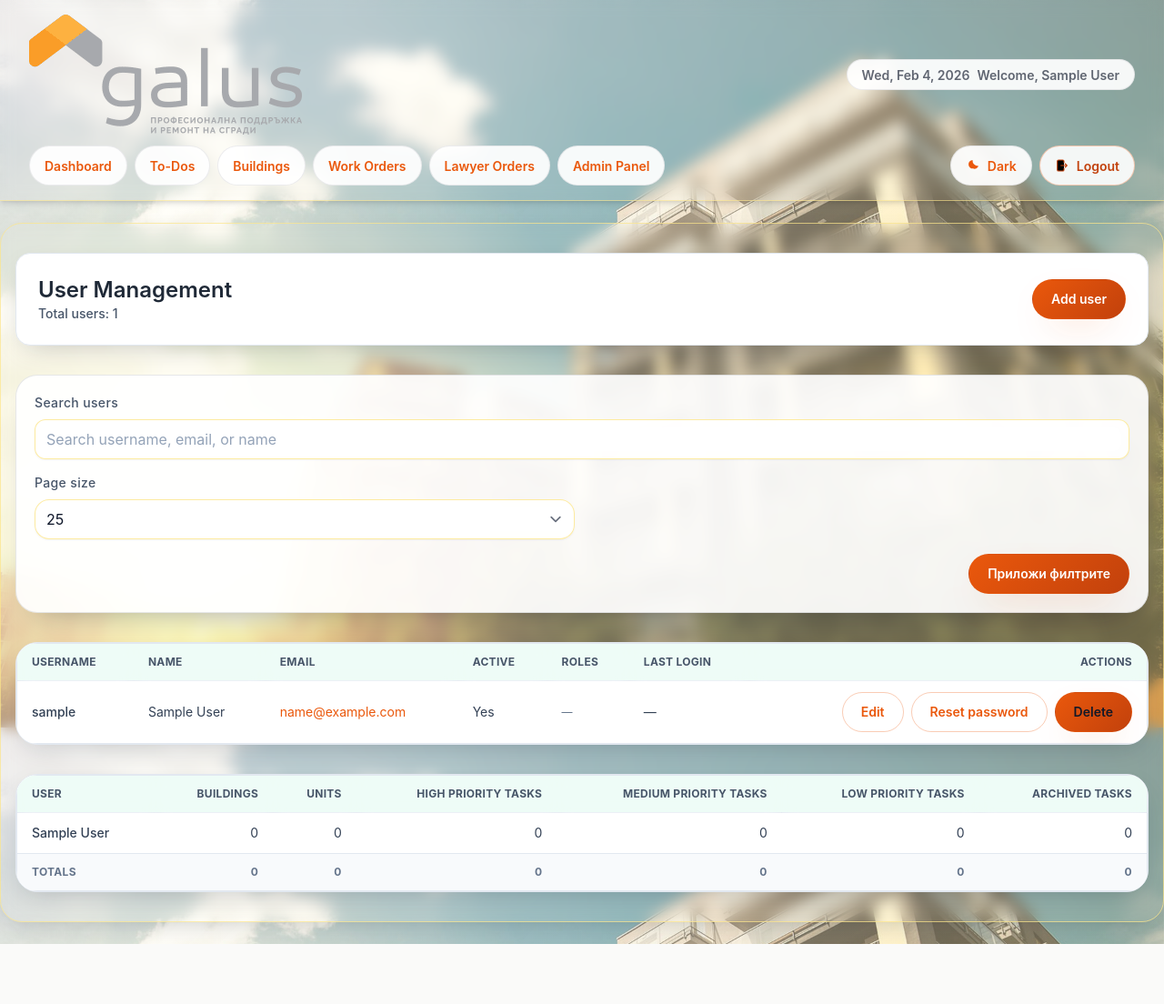
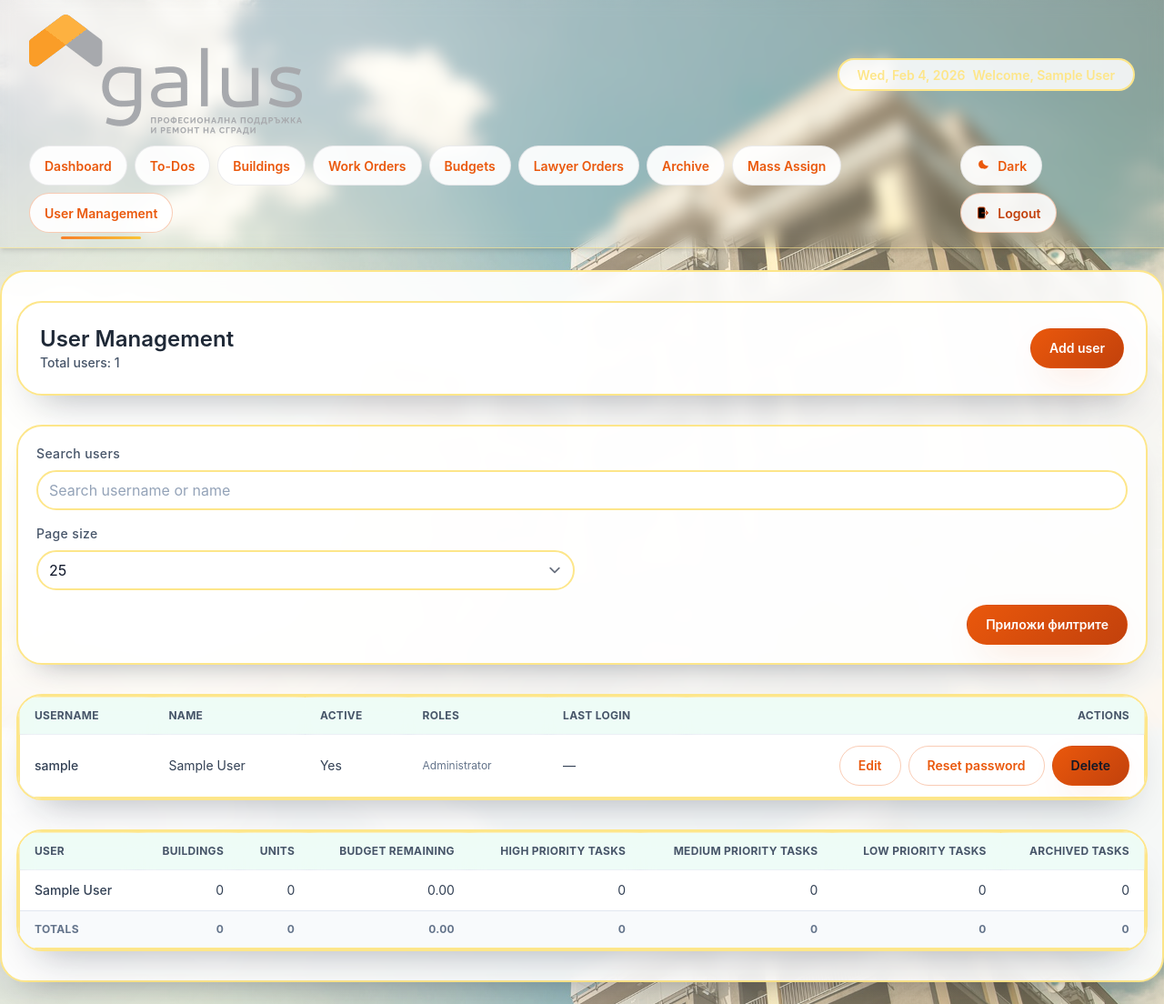
Before and after one commit to Mecho90/BuildingManagement, a Django app: page /manage/users/ in a window 1280 px wide. Shown: the whole page at 91% size. Before the commit the page ends 1038 px from the top, so only its background shows below. Run offline with Django 5.2, Linux system fonts and the light colour scheme; the visitor is signed in with stand-in values (Sample User, id 1); data comes from the database, SQL or seed files in the repository; data that the repository does not hold is empty; parts of the project's set-up code (start-up, migrations or seed data) failed here and were passed over.

Commit message:
update design

```diff
--- a/building_management/core/context_processors.py
+++ b/building_management/core/context_processors.py
@@ -70,6 +70,12 @@ def theme(request):
                 data["can_view_user_management"] = True
             except NoReverseMatch:
                 pass
+        elif getattr(user, "is_superuser", False):
+            try:
+                data["user_management_url"] = reverse("core:users_list")
+                data["can_view_user_management"] = True
+            except NoReverseMatch:
+                pass
         if resolver.has(Capability.VIEW_BUDGETS) and BudgetFeatureFlag.is_enabled_for(user):
             try:
                 data["budgets_url"] = reverse("core:budget_list")
--- a/building_management/core/views/admin.py
+++ b/building_management/core/views/admin.py
@@ -1,11 +1,12 @@
 from __future__ import annotations
 
 from collections import defaultdict
+from decimal import Decimal
 
 from django.contrib import messages
 from django.contrib.auth import get_user_model
 from django.contrib.auth.mixins import LoginRequiredMixin
-from django.db.models import Count, Q
+from django.db.models import Case, Count, DecimalField, ExpressionWrapper, F, Q, Sum, When
 from django.db.models.functions import Lower
 from django.http import HttpResponseRedirect
 from django.shortcuts import get_object_or_404
@@ -14,7 +15,7 @@ from django.utils.translation import gettext as _
 from django.views.generic import CreateView, DeleteView, FormView, ListView, UpdateView
 
 from ..forms import AdminUserCreateForm, AdminUserPasswordForm, AdminUserUpdateForm
-from ..models import Building, BuildingMembership, MembershipRole, WorkOrder
+from ..models import Building, BuildingMembership, BudgetRequest, MembershipRole, WorkOrder
 from .common import AdminRequiredMixin, _querystring_without
 
 User = get_user_model()
@@ -144,6 +145,7 @@ class AdminUserListView(LoginRequiredMixin, AdminRequiredMixin, ListView):
                 "priority_medium": 0,
                 "priority_low": 0,
                 "archived": 0,
+                "budget_remaining": Decimal("0.00"),
             }
 
         aggregated_stats = (
@@ -168,6 +170,7 @@ class AdminUserListView(LoginRequiredMixin, AdminRequiredMixin, ListView):
             for row in aggregated_stats
         }
         self._apply_work_order_stats(stats, user_ids)
+        self._apply_budget_stats(stats, user_ids)
 
         totals = defaultdict(int)
         overview_rows: list[dict[str, object]] = []
@@ -176,7 +179,11 @@ class AdminUserListView(LoginRequiredMixin, AdminRequiredMixin, ListView):
             if not user_stats:
                 user_stats = _empty_stats()
             for key, value in user_stats.items():
-                totals[key] += value
+                if key == "budget_remaining":
+                    current = totals.get(key, Decimal("0.00"))
+                    totals[key] = Decimal(current) + Decimal(value or 0)
+                else:
+                    totals[key] += value
             overview_rows.append(
                 {
                     "user": user,
@@ -220,6 +227,32 @@ class AdminUserListView(LoginRequiredMixin, AdminRequiredMixin, ListView):
                 stats[responsible_id]["priority_medium"] += 1
             elif priority == WorkOrder.Priority.LOW:
                 stats[responsible_id]["priority_low"] += 1
+
+    def _apply_budget_stats(self, stats: dict[int, dict[str, object]], user_ids: list[int]) -> None:
+        if not stats:
+            return
+        if not user_ids:
+            return
+        amount_field = DecimalField(max_digits=12, decimal_places=2)
+        approved_expr = Case(
+            When(approved_amount__isnull=False, then=F("approved_amount")),
+            default=F("requested_amount"),
+            output_field=amount_field,
+        )
+        remaining_expr = ExpressionWrapper(
+            approved_expr - F("spent_amount"),
+            output_field=amount_field,
+        )
+        budgets = (
+            BudgetRequest.objects.filter(requester_id__in=user_ids)
+            .values("requester_id")
+            .annotate(remaining_total=Sum(remaining_expr))
+        )
+        for row in budgets:
+            user_id = row.get("requester_id")
+            if user_id not in stats:
+                continue
+            stats[user_id]["budget_remaining"] = row.get("remaining_total") or Decimal("0.00")
 
 
 class AdminUserCreateView(LoginRequiredMixin, AdminRequiredMixin, CreateView):
--- a/building_management/core/views/budgets.py
+++ b/building_management/core/views/budgets.py
@@ -471,6 +471,7 @@ class BudgetArchivedListView(LoginRequiredMixin, BudgetFeatureRequiredMixin, Tem
             entry["total_spent"] += budget.spent_total
         ctx["owner_groups"] = groups
         ctx["back_url"] = reverse("core:work_orders_archive")
+        ctx["requester_total"] = len(groups)
         return ctx
 
 
--- a/building_management/static/css/theme-overrides.css
+++ b/building_management/static/css/theme-overrides.css
@@ -141,6 +141,52 @@ a:hover {
   color: rgba(226, 232, 240, 0.75) !important;
 }
 
+/* Golden frames for feature cards/panels */
+.rounded-2xl.border,
+.rounded-3xl.border,
+.ui-card,
+.ui-panel,
+.shadow-card,
+.filter-panel {
+  border: 2px solid var(--brand-yellow-strong) !important;
+  border-radius: 1.75rem !important;
+  background-color: rgba(255, 255, 255, 0.92);
+  box-shadow: 0 25px 45px -25px rgba(15, 23, 42, 0.35);
+}
+
+.dark .rounded-2xl.border,
+.dark .rounded-3xl.border,
+.dark .ui-card,
+.dark .ui-panel,
+.dark .shadow-card,
+.dark .filter-panel {
+  background-color: rgba(4, 6, 18, 0.92) !important;
+  border-color: var(--brand-yellow-strong) !important;
+  color: var(--brand-yellow-strong) !important;
+}
+
+.dark .rounded-2xl.border h1,
+.dark .rounded-2xl.border h2,
+.dark .rounded-2xl.border p,
+.dark .rounded-3xl.border h1,
+.dark .rounded-3xl.border h2,
+.dark .rounded-3xl.border p,
+.dark .ui-card h1,
+.dark .ui-card h2,
+.dark .ui-card p,
+.dark .ui-panel h1,
+.dark .ui-panel h2,
+.dark .ui-panel p,
+.dark .shadow-card h1,
+.dark .shadow-card h2,
+.dark .shadow-card p,
+.dark .filter-panel label,
+.dark .filter-panel span,
+.dark .filter-panel input,
+.dark .filter-panel select {
+  color: var(--brand-yellow-strong) !important;
+}
+
 /* Text utilities */
 .text-emerald-600,
 .hover\:text-emerald-600:hover {
@@ -1045,16 +1091,27 @@ html.dark input[type="date"]::-webkit-calendar-picker-indicator:hover {
   align-items: center;
   gap: var(--ui-space-2);
   border-radius: 999px;
-  border: 1px solid rgba(15, 23, 42, 0.08);
+  border: 2px solid var(--brand-yellow-strong) !important;
   padding: 0.35rem 1rem;
-  background-color: var(--ui-surface);
+  background-color: rgba(255, 255, 255, 0.85) !important;
+  color: var(--brand-gray-dark) !important;
   box-shadow: 0 18px 40px -26px rgba(15, 23, 42, 0.45);
 }
 
+.header-meta__pill--accent {
+  border: 2px solid var(--brand-yellow-strong) !important;
+}
+
 .dark .header-meta__pill {
-  background-color: rgba(15, 23, 42, 0.85);
-  border-color: rgba(148, 163, 184, 0.35);
+  background-color: rgba(4, 6, 18, 0.85) !important;
+  border-color: var(--brand-yellow-strong) !important;
+  color: var(--brand-yellow-strong) !important;
   box-shadow: 0 18px 40px -26px rgba(0, 0, 0, 0.75);
+}
+
+.header-meta__pill--accent .text-muted,
+.dark .header-meta__pill--accent .text-muted {
+  color: var(--brand-yellow-strong) !important;
 }
 
 .action-btn {
--- a/building_management/templates/base.html
+++ b/building_management/templates/base.html
@@ -27,7 +27,7 @@
             </a>
           <div class="header-meta">
             {% block header_meta %}
-              <div class="header-meta__pill">
+              <div class="header-meta__pill header-meta__pill--accent" style="border:2px solid #fde68a; padding:0.35rem 1.25rem;">
                 <time datetime="{% now 'c' %}" class="body-sm text-muted font-semibold">{% now 'D, M j, Y' %}</time>
                 {% if user.is_authenticated %}
                   <span class="body-sm text-muted hidden sm:inline-flex font-semibold">{% blocktrans with name=user.get_full_name|default:user.username %}Welcome, {{ name }}{% endblocktrans %}</span>
--- a/building_management/templates/core/todos.html
+++ b/building_management/templates/core/todos.html
@@ -126,6 +126,10 @@
 {% block extra_css %}
   {{ block.super }}
   <style>
+    #todo-calendar-grid table {
+      border-radius: 1.5rem;
+      overflow: hidden;
+    }
     .todo-calendar-btn {
       background-color: #ffffff;
       color: #1f2937;
--- a/building_management/templates/core/users_list.html
+++ b/building_management/templates/core/users_list.html
@@ -25,7 +25,7 @@
           type="text"
           name="q"
           value="{{ q }}"
-          placeholder="{% trans "Search username, email, or name" %}"
+          placeholder="{% trans "Search username or name" %}"
           autocomplete="off"
         />
       </div>
@@ -64,7 +64,6 @@
           <tr>
             <th class="px-4 py-3">{% trans "Username" %}</th>
             <th class="px-4 py-3">{% trans "Name" %}</th>
-            <th class="px-4 py-3">{% trans "Email" %}</th>
             <th class="px-4 py-3">{% trans "Active" %}</th>
             <th class="px-4 py-3">{% trans "Roles" %}</th>
             <th class="px-4 py-3">{% trans "Last login" %}</th>
@@ -76,13 +75,6 @@
             <tr class="text-slate-700 dark:text-slate-100">
               <td class="px-4 py-3 font-medium">{{ u.username }}</td>
               <td class="px-4 py-3">{{ u.get_full_name|default:"—" }}</td>
-              <td class="px-4 py-3">
-                {% if u.email %}
-                  <a href="mailto:{{ u.email }}" class="text-sky-600 hover:text-sky-700 dark:text-sky-300 dark:hover:text-sky-200">{{ u.email }}</a>
-                {% else %}
-                  —
-                {% endif %}
-              </td>
               {% trans "Yes,No" as yesno_choices %}
               <td class="px-4 py-3">{{ u.is_active|yesno:yesno_choices }}</td>
               <td class="px-4 py-3 text-xs text-slate-500 dark:text-slate-400">
@@ -124,6 +116,7 @@
               <th class="px-4 py-3">{% trans "User" %}</th>
               <th class="px-4 py-3 text-right">{% trans "Buildings" %}</th>
               <th class="px-4 py-3 text-right">{% trans "Units" %}</th>
+              <th class="px-4 py-3 text-right">{% trans "Budget remaining" %}</th>
               <th class="px-4 py-3 text-right">{% trans "High priority tasks" %}</th>
               <th class="px-4 py-3 text-right">{% trans "Medium priority tasks" %}</th>
               <th class="px-4 py-3 text-right">{% trans "Low priority tasks" %}</th>
@@ -136,6 +129,7 @@
                 <td class="px-4 py-3 font-medium">{{ row.user.get_full_name|default:row.user.username }}</td>
                 <td class="px-4 py-3 text-right">{{ row.buildings }}</td>
                 <td class="px-4 py-3 text-right">{{ row.units }}</td>
+                <td class="px-4 py-3 text-right">{{ row.budget_remaining|floatformat:2 }}</td>
                 <td class="px-4 py-3 text-right">{{ row.priority_high }}</td>
                 <td class="px-4 py-3 text-right">{{ row.priority_medium }}</td>
                 <td class="px-4 py-3 text-right">{{ row.priority_low }}</td>
@@ -149,6 +143,7 @@
                 <th class="px-4 py-3 text-left">{% trans "Totals" %}</th>
                 <th class="px-4 py-3 text-right">{{ overview_totals.buildings }}</th>
                 <th class="px-4 py-3 text-right">{{ overview_totals.units }}</th>
+                <th class="px-4 py-3 text-right">{{ overview_totals.budget_remaining|floatformat:2 }}</th>
                 <th class="px-4 py-3 text-right">{{ overview_totals.priority_high }}</th>
                 <th class="px-4 py-3 text-right">{{ overview_totals.priority_medium }}</th>
                 <th class="px-4 py-3 text-right">{{ overview_totals.priority_low }}</th>
--- a/building_management/templates/core/work_orders_mass_assign.html
+++ b/building_management/templates/core/work_orders_mass_assign.html
@@ -11,7 +11,7 @@
       {% blocktrans with total=technical_support_count %}Total orders for mass assignment: {{ total }}{% endblocktrans %}
     </p>
     {% if not technical_support_count %}
-      <p class="mt-4 text-sm text-slate-500 dark:text-slate-300">{% trans "No Technical Support buildings found. Create a building with this role first." %}</p>
+      <p class="mt-4 text-sm text-slate-500 dark:text-slate-300"></p>
     {% endif %}
   </header>
 
@@ -78,9 +78,6 @@
         <div class="space-y-2">
           <label class="text-sm font-medium text-slate-600 dark:text-slate-300" for="{{ form.description.id_for_label }}">{% trans "Description" %}</label>
           {{ form.description }}
-          <p class="text-xs text-slate-500 dark:text-slate-400">
-            {% blocktrans with markup=_("Markdown formatting") %}Optional context for the recipients. {{ markup }} not supported.{% endblocktrans %}
-          </p>
           {% if form.description.errors %}
             <p class="text-sm text-rose-600">{{ form.description.errors|join:", " }}</p>
           {% endif %}
```
Also changed, not shown: building_management/core/signals.py (+27 -0 lines), building_management/templates/core/budgets_archived.html (+8 -5 lines), building_management/templates/core/budgets_list.html (+12 -12 lines), building_management/templates/core/user_form.html (+4 -8 lines).
